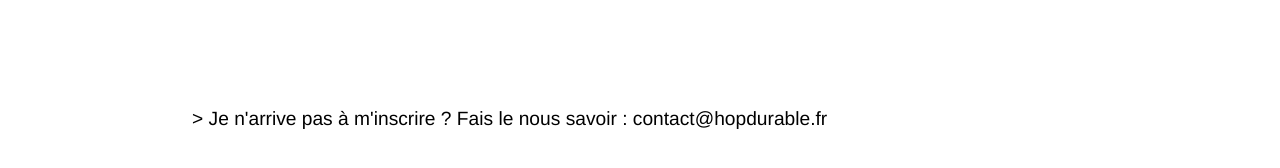
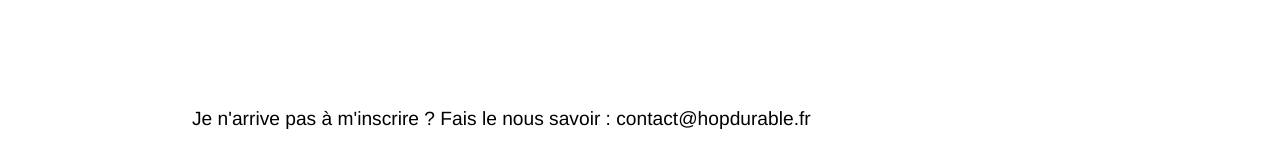
Before and after one commit to pierrenault/hopdurable.github.io, a Jekyll site: the page built from index.md, in a window 1280 px wide and 900 px high, scrolled down 5400 px. Shown: the part 729-897 px from the top of the window. Built offline with Jekyll 4.4.1, drawn with Linux system fonts in a browser that asks for light colours; comment, search, counter and statistics services are not loaded.

```diff
--- a/index.md
+++ b/index.md
@@ -80,6 +80,6 @@ Nous suivre sur Facebook : **@hopdurable**
 <section>
   {% include subscription-newsletter.html %}
 
-    > Je n'arrive pas à m'inscrire ? Fais le nous savoir : contact@hopdurable.fr
+    Je n'arrive pas à m'inscrire ? Fais le nous savoir : contact@hopdurable.fr
 
 </section>
```
